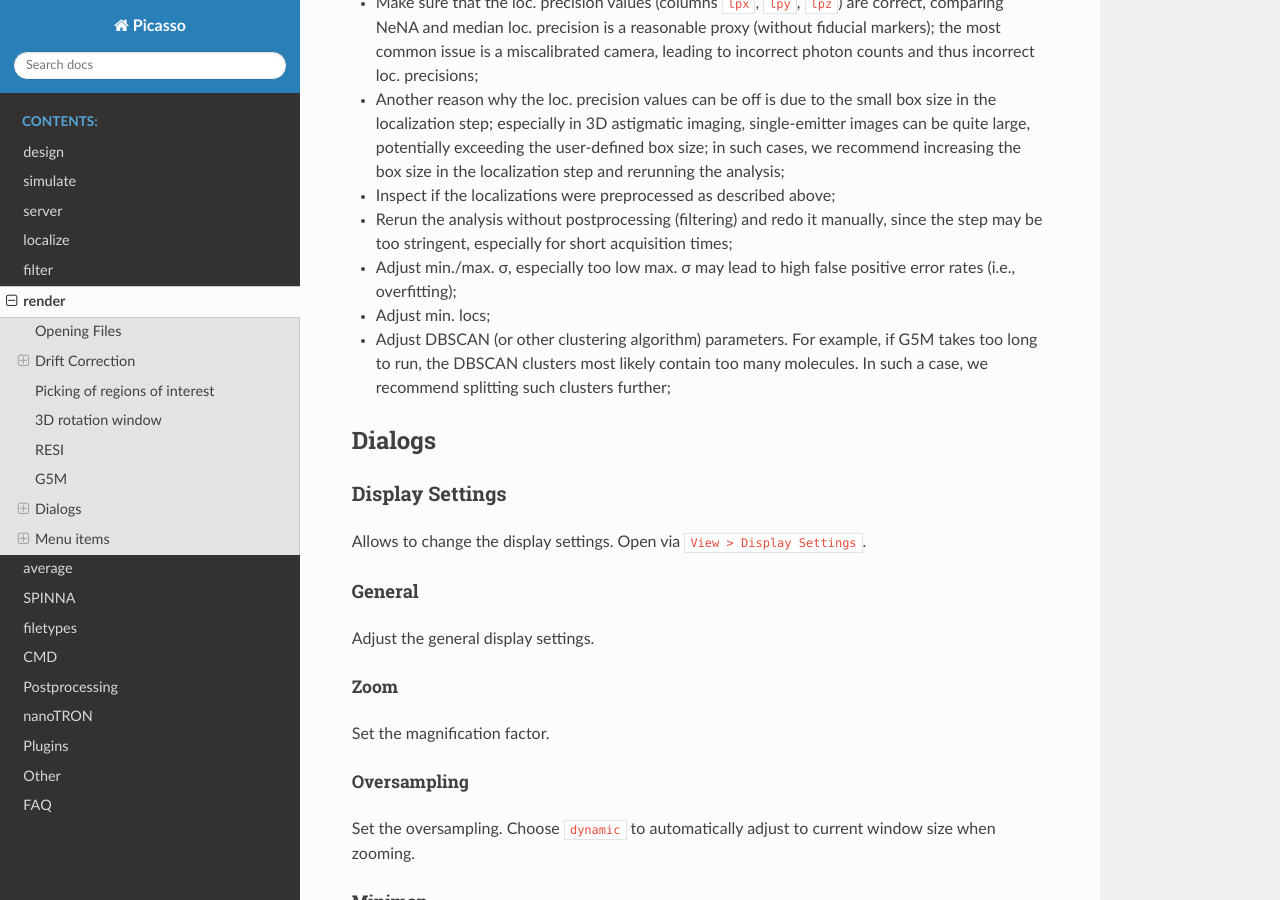
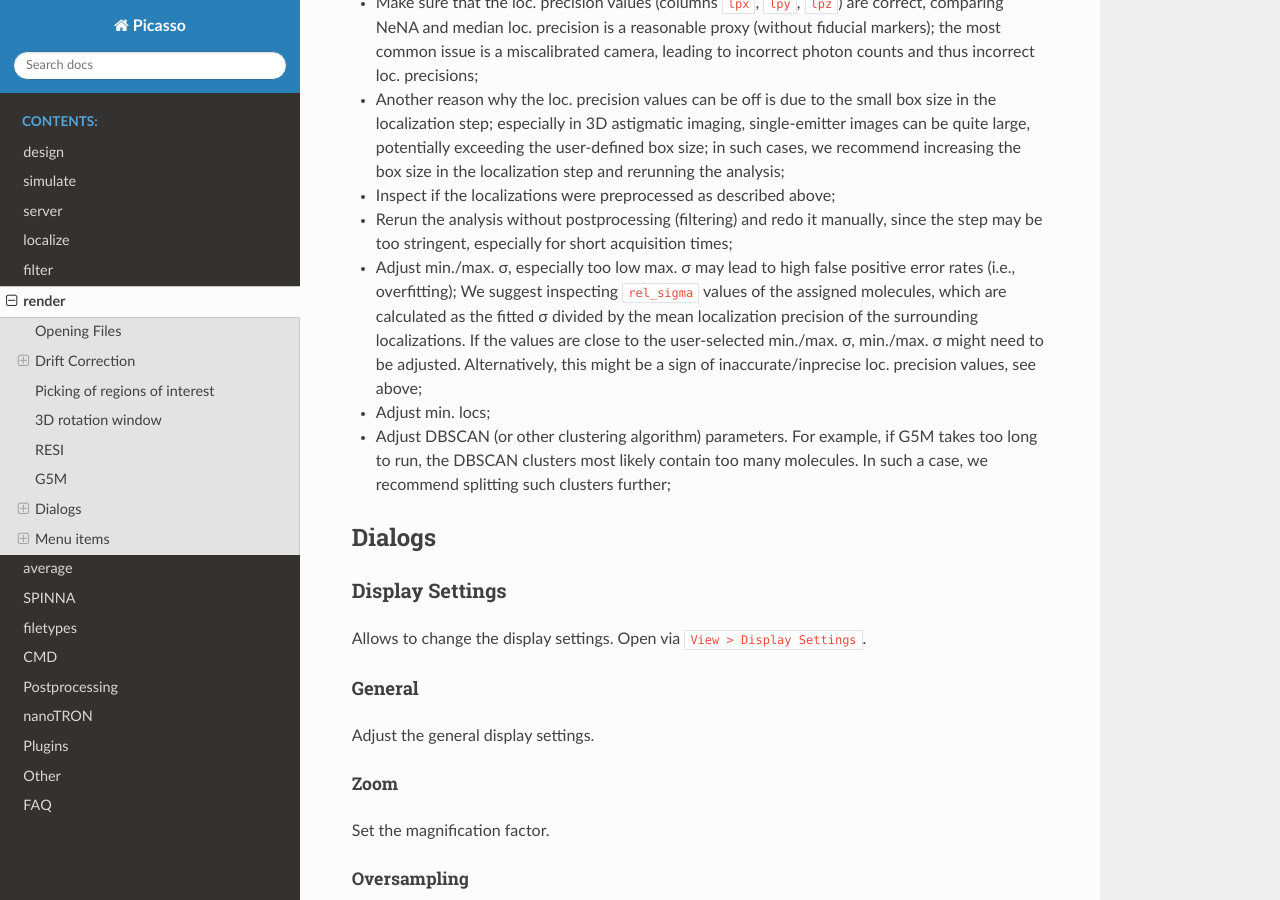
Before and after one commit to jungmannlab/picasso, a Sphinx documentation site: the page built from docs/render.rst, in a window 1280 px wide and 900 px high, scrolled down 5713 px. Built offline with Sphinx 7.4.7 and the Read the Docs theme 3.1.0, drawn with Linux system fonts in a browser that asks for light colours.

```diff
--- a/changelog.rst
+++ b/changelog.rst
@@ -14,6 +14,7 @@ Last change: 20-FEB-2026 CEST
 - G5M output can save more columns (if present in the input localizations)
 - Fixed loading square picks in Render
 - Fixed appearance of the Apply expression dialog in Render for files with many columns
+- Further enhancement of G5M documentation
 
 0.9.6
 -----
--- a/docs/render.rst
+++ b/docs/render.rst
@@ -106,7 +106,7 @@ If the outcome of G5M seems unsatisfactory, please check the following:
 - Another reason why the loc. precision values can be off is due to the small box size in the localization step; especially in 3D astigmatic imaging, single-emitter images can be quite large, potentially exceeding the user-defined box size; in such cases, we recommend increasing the box size in the localization step and rerunning the analysis;
 - Inspect if the localizations were preprocessed as described above;
 - Rerun the analysis without postprocessing (filtering) and redo it manually, since the step may be too stringent, especially for short acquisition times;
-- Adjust min./max. σ, especially too low max. σ may lead to high false positive error rates (i.e., overfitting);
+- Adjust min./max. σ, especially too low max. σ may lead to high false positive error rates (i.e., overfitting); We suggest inspecting ``rel_sigma`` values of the assigned molecules, which are calculated as the fitted σ divided by the mean localization precision of the surrounding localizations. If the values are close to the user-selected min./max. σ, min./max. σ might need to be adjusted. Alternatively, this might be a sign of inaccurate/inprecise loc. precision values, see above;
 - Adjust min. locs;
 - Adjust DBSCAN (or other clustering algorithm) parameters. For example, if G5M takes too long to run, the DBSCAN clusters most likely contain too many molecules. In such a case, we recommend splitting such clusters further;
 
```
